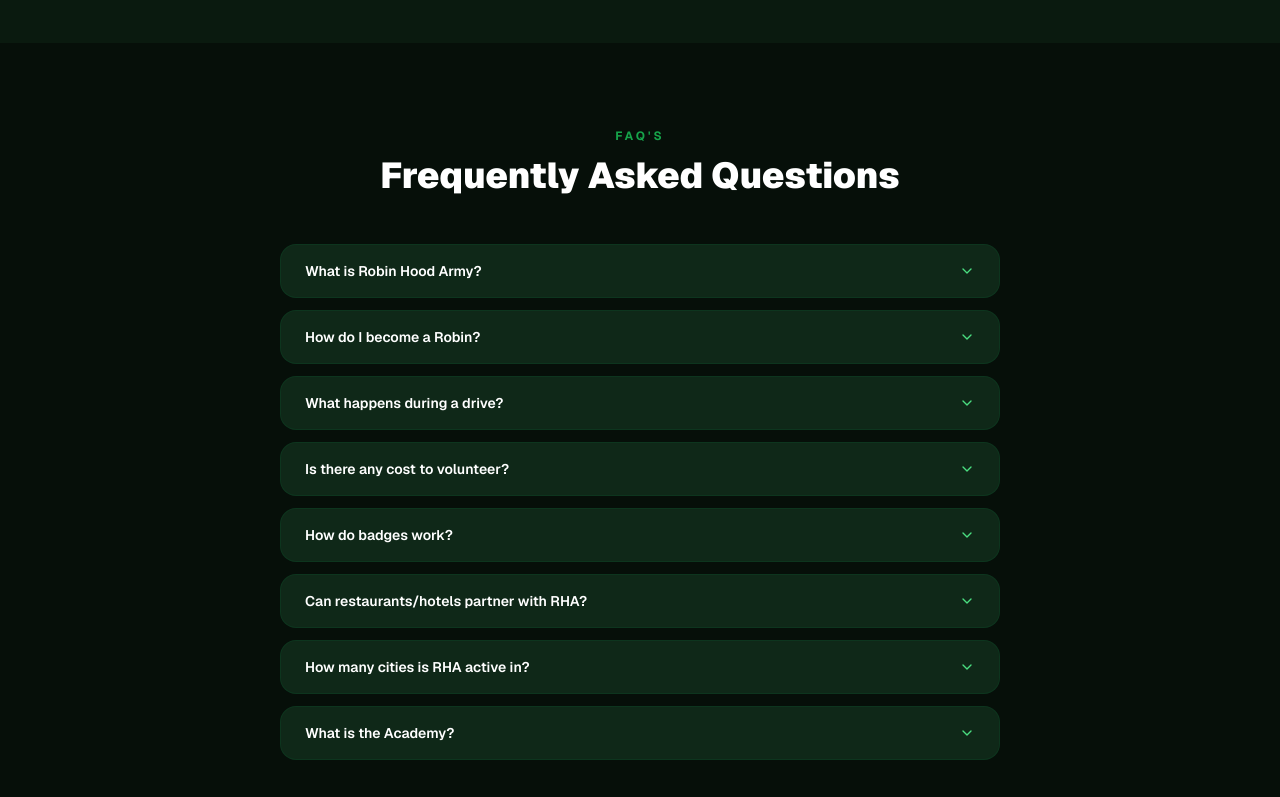
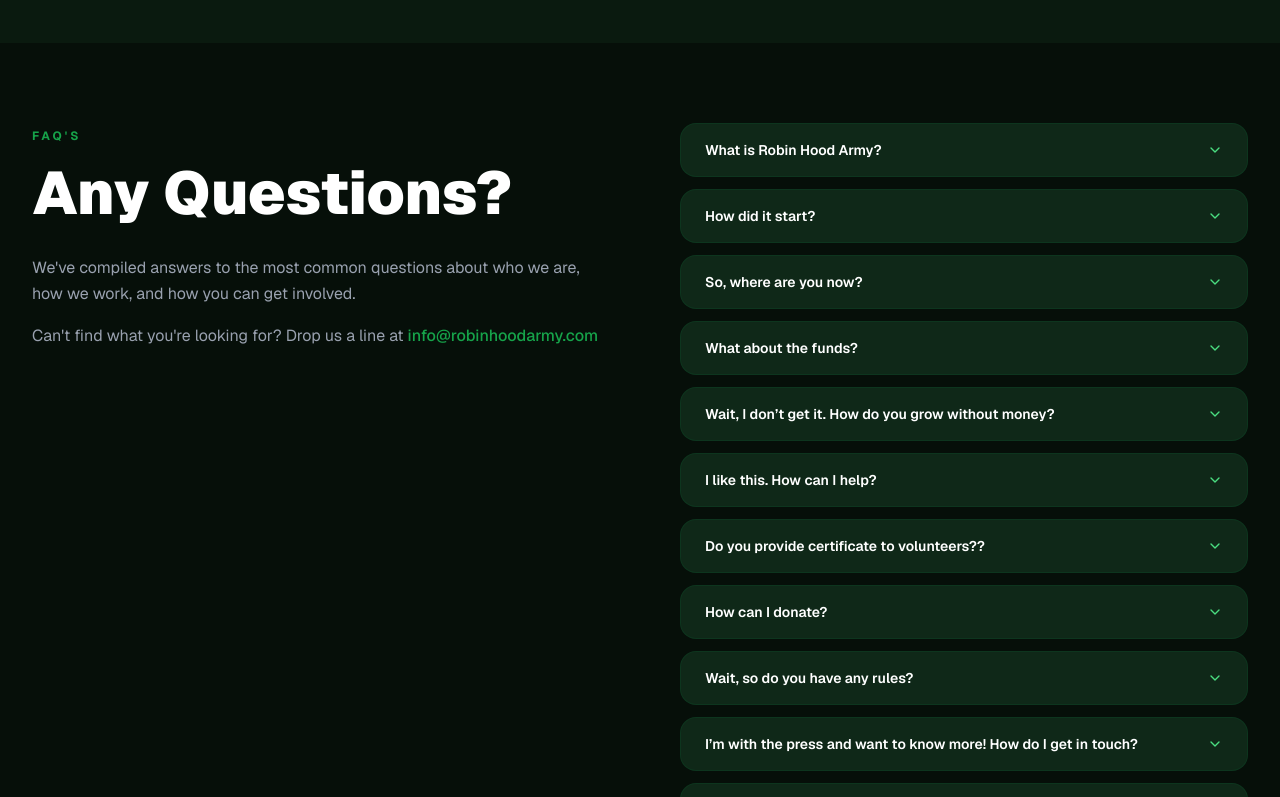
Before and after one commit to RobinHoodArmyTech/rha-web, a Next.js app: page /sites/main/about in a window 1280 px wide. Shown: the part 1000-1797 px from the top of the page. Built offline with nearby package versions, Linux system fonts and the light colour scheme.

Commit message:
FAQs section changes completed as per the current website.

```diff
--- a/src/app/sites/main/about/page.tsx
+++ b/src/app/sites/main/about/page.tsx
@@ -6,16 +6,31 @@
 import { ChevronDown, Target, Heart, Users, Globe, Quote } from "lucide-react";
 import Image from "next/image";
 
-const faqs = [
-  { q: "What is Robin Hood Army?", a: "Robin Hood Army (RHA) is a zero-cost, volunteer-based organization that works to get surplus food from restaurants and other sources to the less fortunate populations in cities across South Asia and Africa. It was started in New Delhi, India, in August 2014." },
-  { q: "How do I become a Robin?", a: "Simply sign up on our website or app, attend a drive in your city, and you are a Robin! We organize drives every weekend in cities across the world. All you need is enthusiasm and a desire to help." },
-  { q: "What happens during a drive?", a: "During a drive, Robins collect leftover food from restaurants, hotels, and catering services, then distribute it to people in need — such as those living on the street, in slums, or in orphanages and old age homes." },
-  { q: "Is there any cost to volunteer?", a: "No! Robin Hood Army is a zero-cost organization. We don't charge volunteers or food donors anything. Everything runs on goodwill and the spirit of giving." },
-  { q: "How do badges work?", a: "When you participate in drives, you earn badges based on the number of drives completed: Cadet (1 drive), Ninja (10 drives), Gladiator (50 drives), and Centurion (100 drives). Check-In after each drive to track your progress." },
-  { q: "Can restaurants/hotels partner with RHA?", a: "Absolutely! We welcome food partners of all sizes. Simply register as a food partner and our local Robin teams will coordinate regular pickups." },
-  { q: "How many cities is RHA active in?", a: "Robin Hood Army is currently active in 230+ cities across 16 countries. We continue to expand with the help of passionate volunteers." },
-  { q: "What is the Academy?", a: "The RHA Academy is our learning platform where Robins can access training materials, leadership guides, and courses to become a better volunteer and chapter leader." },
+const faqs: { q: string; a: string; image?: string }[] = [
+  { q: "What is Robin Hood Army?", a: 'The Robin Hood Army is a zero-funds volunteer organization that works to get surplus food from restaurants and communities to serve the less fortunate. Our \u201cRobins\u201d are largely students and young working professionals \u2013 everyone does this in their free time. The lesser fortunate sections of society we serve include homeless families, orphanages, patients from public hospitals and old age homes.' },
+  { q: "How did it start?", a: "Modeled on the Re-Food program in Portugal, the Robin Hood Army started on the streets of Delhi, India in August 2014." },
+  { q: "So, where are you now?", a: "At last count, we have served 183 M people across 406 cities in 12 countries. Still 1% Done." },
+  { q: "What about the funds?", a: "We have just one rule – we are a zero funds organization. The Robin Hood Army has no revenue, employees, nor office space – if you want to help, all we need is your time. By the way, our balance sheet from last year:", image: "/main/images/_drafts/Balance Sheet.jpg" },
+  { q: "Wait, I don’t get it. How do you grow without money?", a: "Simple – we are in the business of spreading smiles. We share our experiences on social media. Facebook, Instagram and WhatsApp are our tools to grow. Along the way, our extremely passionate Robins and kind members of the press community have helped drive our mission to the world." },
+  { q: "I like this. How can I help?", a: "Easy – we need just 3 hours of your week on a regular basis. You can join our team of Robins or contribute food in your city – you’ll find everything you need to know." },
+  { q: "Do you provide certificate to volunteers??", a: "Naa – we want our team to serve less fortunate people, not build their own polished resumes 🙂. Citizens First → Mission Next → Robins Last." },
+  { q: "How can I donate?", a: "Thanks for wanting to support us – the Robin Hood Army DOES NOT accept money. We have grown through contributions in kind and partnerships." },
+  { q: "Wait, so do you have any rules?", a: "Three specifically – we do not collect money, we are a-political, and we serve all religions. If anyone claims to being those using the name of RHA, please drop us a note here. Also irritating legal disclaimer: RHA is a zero funds platform with no employees, office space, and insurance hence cannot assume liability. Any personal risk is borne by our Robins individually." },
+  { q: "I’m with the press and want to know more! How do I get in touch?", a: "Thanks for the interest – hopefully this will help us spread our reach to more Robins, more cities, and more people. Do write to us at info@robinhoodarmy.com." },
+  { q: "I don’t see my question here - help!", a: "Drop us an email at info@robinhoodarmy.com and let’s talk." },
 ];
+
+function renderAnswer(text: string) {
+  const emailPattern = /[a-zA-Z0-9._%+-]+@[a-zA-Z0-9.-]+\.[a-zA-Z]{2,}/;
+  const parts = text.split(/([a-zA-Z0-9._%+-]+@[a-zA-Z0-9.-]+\.[a-zA-Z]{2,})/g);
+  return parts.map((part, i) =>
+    emailPattern.test(part) ? (
+      <a key={i} href={`mailto:${part}`} className="text-[#16a34a] hover:underline font-medium">{part}</a>
+    ) : (
+      <span key={i}>{part}</span>
+    )
+  );
+}
 
 const testimonials = [
   { id: 1, name: "Aditi Mehta", role: "Centurion · Mumbai", quote: "Being part of Robin Hood Army has changed my perspective on food waste entirely. Seeing the smiles on people's faces when we deliver food is worth more than anything.", imageUrl: "https://picsum.photos/seed/t1/200/200" },
@@ -83,11 +98,32 @@
       </section>
 
       <section id="faqs" className="py-20 bg-gray-50 dark:bg-[#060f09]">
-        <div className="max-w-3xl mx-auto px-4 sm:px-6">
-          <motion.div initial={{ opacity: 0, y: 20 }} whileInView={{ opacity: 1, y: 0 }} viewport={{ once: true }} className="text-center mb-12">
+        <div className="max-w-7xl mx-auto px-4 sm:px-6 lg:px-8">
+          <div className="grid grid-cols-1 lg:grid-cols-2 gap-12 lg:gap-20 items-start">
+
+            {/* Left: Any Questions */}
+            <motion.div
+              initial={{ opacity: 0, x: -30 }}
+              whileInView={{ opacity: 1, x: 0 }}
+              viewport={{ once: true }}
+              transition={{ duration: 0.7 }}
+              className="lg:sticky lg:top-24"
+            >
               <span className="inline-block text-xs font-bold uppercase tracking-[0.25em] text-[#16a34a] mb-3">FAQ&apos;s</span>
-            <h2 className="text-3xl sm:text-4xl font-black text-gray-900 dark:text-white">Frequently Asked Questions</h2>
+              <h2 className="text-4xl sm:text-5xl lg:text-6xl  font-black text-gray-900 dark:text-white mb-6 leading-tight">Any Questions?</h2>
+              <p className="text-gray-600 dark:text-gray-400 leading-relaxed mb-4">
+                We&apos;ve compiled answers to the most common questions about who we are, how we work, and how you can get involved.
+              </p>
+              <p className="text-gray-600 dark:text-gray-400 leading-relaxed mb-8">
+                Can&apos;t find what you&apos;re looking for? Drop us a line at{" "}
+                <a href="mailto:info@robinhoodarmy.com" className="text-[#16a34a] hover:underline font-medium">
+                  info@robinhoodarmy.com
+                </a>
+              </p>
             </motion.div>
+
+            {/* Right: FAQ Accordion */}
+            <div>
               <AccordionPrimitive.Root type="single" collapsible value={openItem} onValueChange={setOpenItem} className="space-y-3">
                 {faqs.map((faq, i) => (
                   <motion.div key={i} initial={{ opacity: 0, y: 15 }} whileInView={{ opacity: 1, y: 0 }} viewport={{ once: true }} transition={{ delay: i * 0.05 }}>
@@ -97,14 +133,24 @@
                         <ChevronDown className="w-4 h-4 text-[#1a6b3c] dark:text-[#4ade80] flex-shrink-0 transition-transform duration-300 group-data-[state=open]:rotate-180" />
                       </AccordionPrimitive.Trigger>
                       <AccordionPrimitive.Content className="data-[state=open]:animate-accordion-down data-[state=closed]:animate-accordion-up overflow-hidden">
-                    <div className="px-6 pb-4">
-                      <p className="text-sm text-gray-600 dark:text-gray-400 leading-relaxed border-t border-gray-100 dark:border-green-900/20 pt-3">{faq.a}</p>
+                        <div className="px-6 pb-4 border-t border-gray-100 dark:border-green-900/20 pt-3">
+                          <p className="text-sm text-gray-600 dark:text-gray-400 leading-relaxed">
+                            {renderAnswer(faq.a)}
+                          </p>
+                          {faq.image && (
+                            <div className="mt-4 rounded-xl overflow-hidden border border-gray-100 dark:border-green-900/20">
+                              <Image src={faq.image} alt="RHA Non-Financial Statement" width={800} height={500} className="w-full h-auto" />
+                            </div>
+                          )}
                         </div>
                       </AccordionPrimitive.Content>
                     </AccordionPrimitive.Item>
                   </motion.div>
                 ))}
               </AccordionPrimitive.Root>
+            </div>
+
+          </div>
         </div>
       </section>
 
```
Lines whose indentation alone changed are shown as unchanged.
